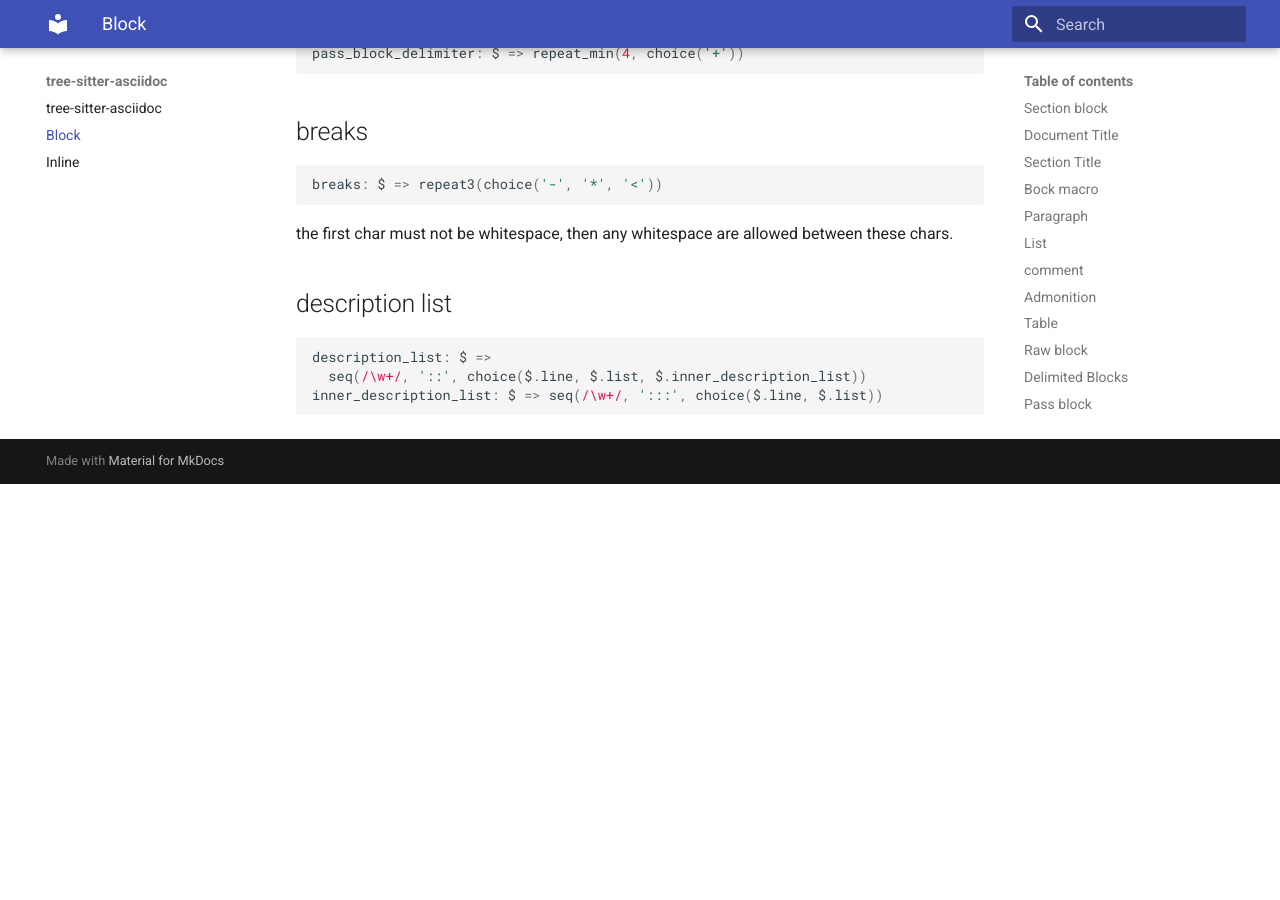
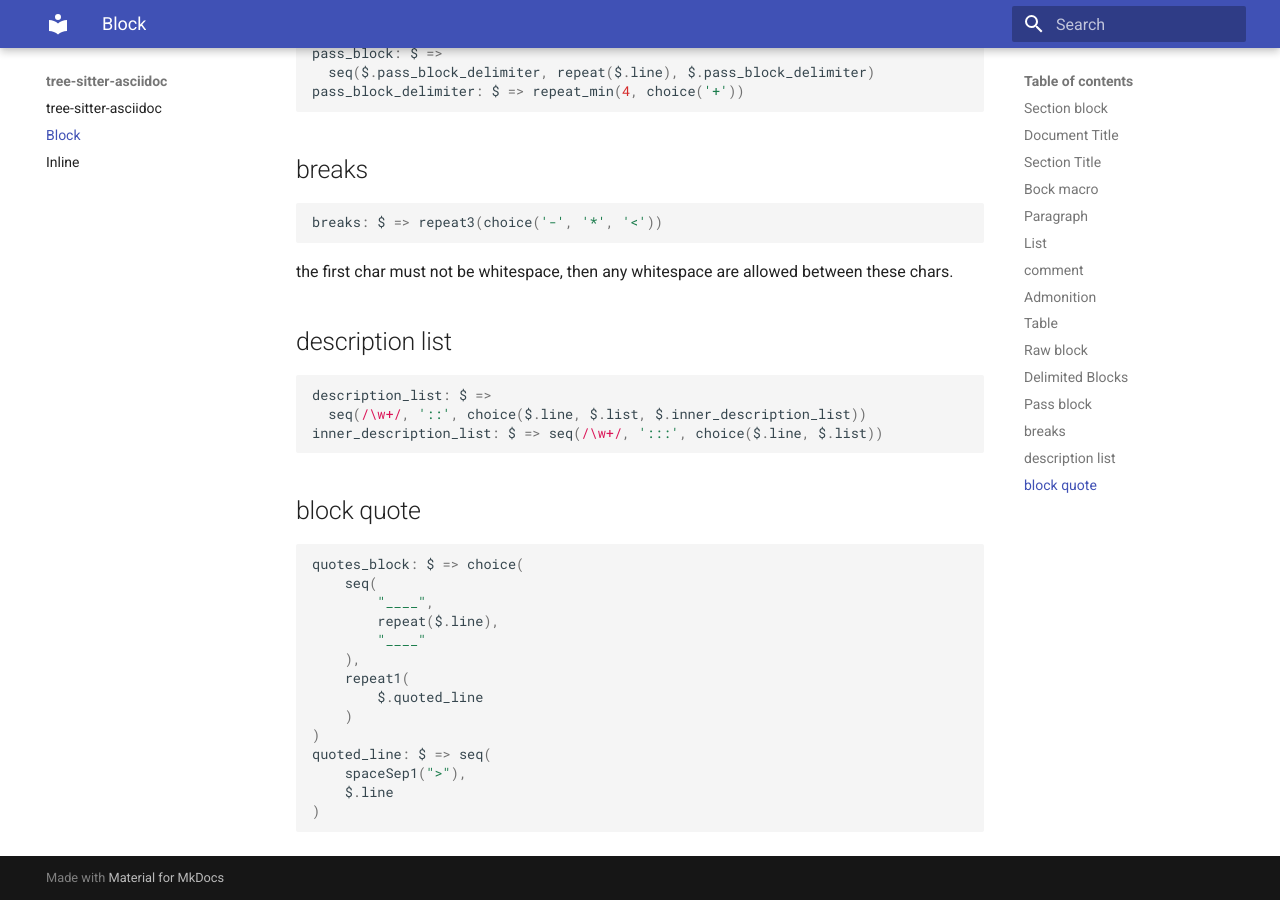
Before and after one commit to cathaysia/tree-sitter-loongdoc, an MkDocs documentation site: the page built from docs/docs/block.md, in a window 1280 px wide and 900 px high, scrolled down 4041 px. Built offline with MkDocs 1.6.1 and Material for MkDocs 9.7.7, drawn with Linux system fonts in a browser that asks for light colours; before the commit the page ends 4525 px from its top, so only the background shows below that; some of the changed text lies outside the part shown.

Commit message:
docs(docs): add quoted_block
Signed-off-by: DragonBillow <DragonBillow@outlook.com>

````diff
--- a/docs/docs/block.md
+++ b/docs/docs/block.md
@@ -28,6 +28,7 @@
     $.breaks,
     $.description_list,
     $.document_attr
+    $.quotes_block
   )
 block_title: $ => seq(/^\./, token.immediate($.line))
 block_attr: $ => seq(/^\[/, $.line, ']')
@@ -74,7 +75,8 @@
 ## Paragraph
 
 ```js
-paragraph: $ => repeat1($.line)
+paragraph: $ => repeat1($.line, optional($.quoted_line))
+quoted_line: $ => seq("--", $.line)
 ```
 
 ## List
@@ -211,3 +213,22 @@
   seq(/\w+/, '::', choice($.line, $.list, $.inner_description_list))
 inner_description_list: $ => seq(/\w+/, ':::', choice($.line, $.list))
 ```
+
+## block quote
+
+```js
+quotes_block: $ => choice(
+    seq(
+        "____",
+        repeat($.line),
+        "____"
+    ),
+    repeat1(
+        $.quoted_line
+    )
+)
+quoted_line: $ => seq(
+    spaceSep1(">"),
+    $.line
+)
+```
````
